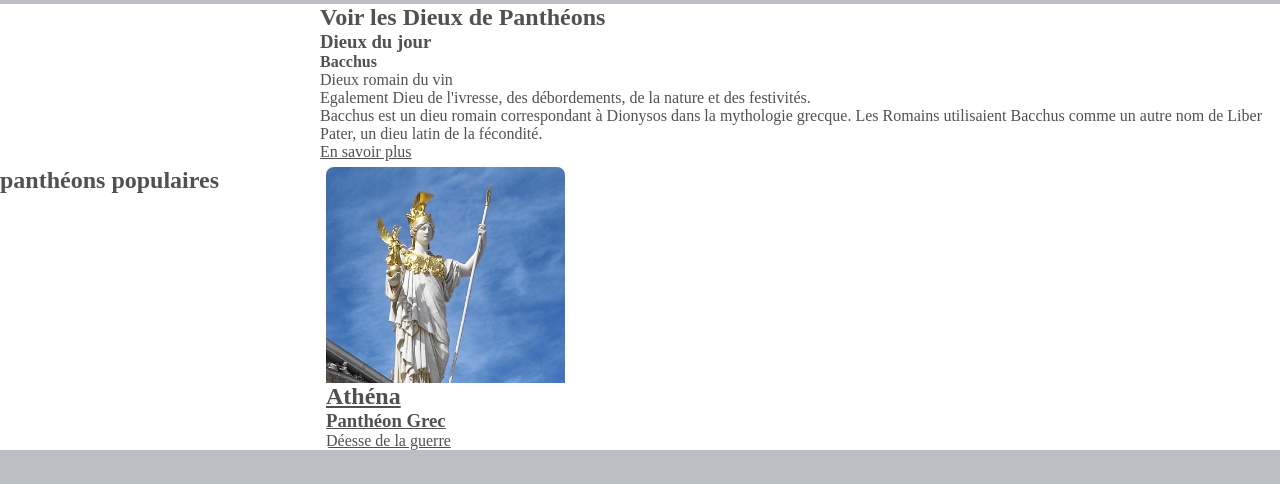
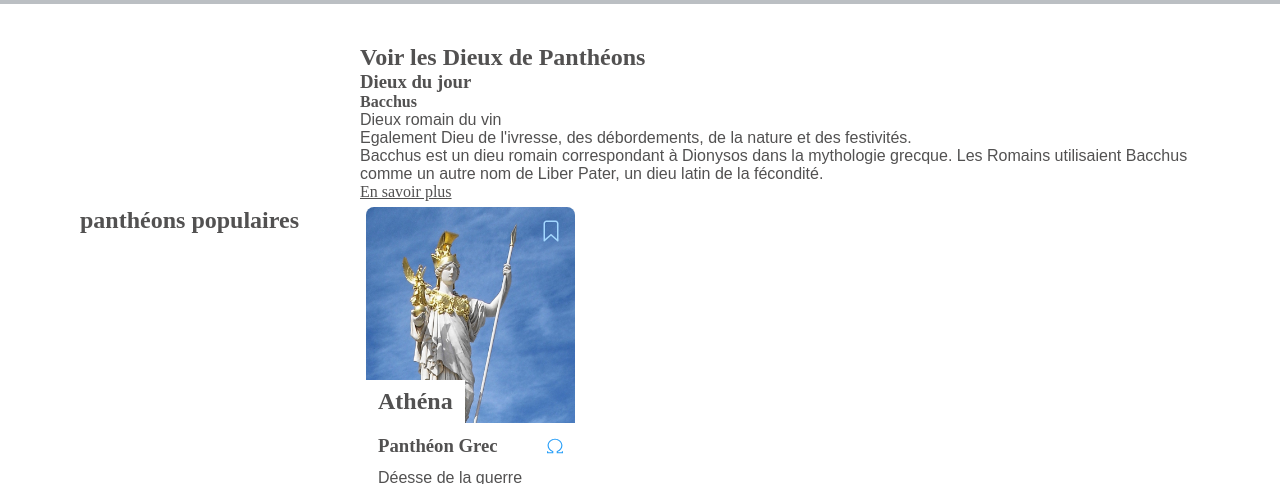
Before and after one commit to rigormortis123/atlas-divin, a website built with Parcel: page src/index.html in a window 1280 px wide. Shown: the part 76-560 px from the top of the page. Built offline with nearby package versions, Linux system fonts and the light colour scheme; a web font is replaced by a local one.

Commit message:
avancements randoms

```diff
--- a/src/css/_base.scss
+++ b/src/css/_base.scss
@@ -19,6 +19,7 @@ body {
 
 main {
   color: var(--color-text-main);
+  padding: 20px 12px;
 }
 
 html {
@@ -58,3 +59,9 @@ html[data-theme="dark"] #dark-mode-btn {
 //   border: 1px solid black;
 //   margin: 10px;
 // }
+
+@media (min-width: 768px) {
+  main {
+    padding: 40px 80px;
+  }
+}
--- a/src/css/_font.scss
+++ b/src/css/_font.scss
@@ -0,0 +1,14 @@
+.daily-god-wrapper h3 {
+  font-family: "Caesar Dressing", serif;
+}
+
+.main-top-wrapper h2 {
+  font-family: "Caesar Dressing", serif;
+}
+
+p {
+  font-family: "Bubbler One", sans-serif;
+}
+.pantheon-filter-wrapper p {
+  font-family: "Caesar Dressing", serif;
+}
--- a/src/css/modules/_footer.scss
+++ b/src/css/modules/_footer.scss
@@ -7,6 +7,7 @@
   display: flex;
   flex-direction: row;
   align-items: end;
+  gap: 12px;
 }
 
 .footer-bottom {
@@ -15,6 +16,8 @@
 }
 
 footer {
+  position: static;
+  bottom: 0;
   background: var(--color-bg-components);
   color: var(--color-text-secondary);
 }
--- a/src/css/modules/_header.scss
+++ b/src/css/modules/_header.scss
@@ -13,13 +13,14 @@
   gap: 32px;
 }
 
+header {
+  position: sticky;
+  background: var(--color-bg-components);
+  color: var(--color-text-secondary);
+}
+
 header a {
   text-decoration: none;
-}
-
-header {
-  background: var(--color-bg-components);
-  color: var(--color-text-secondary);
 }
 
 @media (min-width: 768px) {
--- a/src/css/modules/_pantheons.scss
+++ b/src/css/modules/_pantheons.scss
@@ -1,11 +1,7 @@
-.pantheons-card img {
+.pantheons-card-img {
   width: 100%;
   height: 216px;
   object-fit: cover;
-}
-
-.pantheons-card a {
-  text-decoration: none;
 }
 
 .pantheons-card {
@@ -13,16 +9,61 @@
   border-radius: 8px;
 }
 
-.pantheons-filter-wrapper input[type="radio"] {
+.pantheons-card-top {
+  position: relative;
+}
+
+.pantheons-card.hide {
+  display: none;
+}
+
+.pantheons-card a {
+  text-decoration: none;
+}
+
+.pantheons-card-text {
+  padding: 12px;
+}
+
+.pantheons-card-text-top {
+  display: flex;
+  align-items: center;
+  justify-content: space-between;
+  margin-bottom: 12px;
+}
+
+.pantheons-card-text-top img {
+  width: 16px;
+}
+
+.pantheons-card-title {
+  position: absolute;
+  padding: 8px 12px;
+  bottom: 0;
+  display: inline;
+  background: var(--color-bg);
+}
+
+.pantheons-card-bookmark {
+  position: absolute;
+  top: 12px;
+  right: 12px;
+}
+
+.pantheons-filter-wrapper {
+  position: sticky;
+}
+
+.pantheons-filter input[type="radio"] {
   display: none; /* Cache les vrais boutons radio */
 }
 
-.pantheons-filter-wrapper input[type="radio"]:checked + label {
+.pantheons-filter input[type="radio"]:checked + label {
   background: var(--color-blue);
   color: white;
 }
 
-.pantheons-filter-wrapper label {
+.pantheons-filter label {
   cursor: pointer; /* Montre que c'est cliquable */
   padding: 12px 8px;
   background: white;
--- a/src/index.html
+++ b/src/index.html
@@ -58,10 +58,10 @@
       </div>
 
       <section class="row pantheons-wrapper">
-        <section class="col-md-3 pantheon-filters">
+        <section class="col-md-3 pantheons-filter-wrapper">
           <h2>panthéons populaires</h2>
 
-          <div class="pantheons-filter-wrapper">
+          <div class="pantheons-filter">
             <input type="radio" name="type" id="greece" value="greece" />
             <label>
               <p>Panthéon grec</p>
@@ -69,7 +69,7 @@
             </label>
           </div>
 
-          <div class="pantheons-filter-wrapper">
+          <div class="pantheons-filter">
             <input type="radio" name="type" id="egypt" value="egypt" />
             <label>
               <p>Panthéon égyptien</p>
@@ -77,7 +77,7 @@
             </label>
           </div>
 
-          <div class="pantheons-filter-wrapper">
+          <div class="pantheons-filter">
             <input type="radio" name="type" id="nordic" value="nordic" />
             <label
               ><p>Panthéon nordique</p>
@@ -85,7 +85,7 @@
             </label>
           </div>
 
-          <div class="pantheons-filter-wrapper">
+          <div class="pantheons-filter">
             <input type="radio" name="type" id="roman" value="roman" />
             <label>
               <p>Panthéon romain</p>
@@ -96,11 +96,28 @@
 
         <section class="col-md-9 pantheons-card-wrapper">
           <a href="#athena">
-            <article class="col-md-3 pantheons-card" data-type="greece">
-              <img src="./imgs/athena.png" alt="Statue de Athéna" />
-              <h2>Athéna</h2>
-              <h3>Panthéon Grec</h3>
-              <p>Déesse de la guerre</p>
+            <article class="col-md-3 col-6 pantheons-card" data-type="greece">
+              <div class="pantheons-card-top">
+                <a href="#bookmarked">
+                  <img
+                    class="pantheons-card-bookmark"
+                    src="./imgs/icon/bookmark-outline.svg"
+                  />
+                </a>
+                <h2 class="pantheons-card-title">Athéna</h2>
+                <img
+                  class="pantheons-card-img"
+                  src="./imgs/athena.png"
+                  alt="Statue de Athéna"
+                />
+              </div>
+              <div class="pantheons-card-text">
+                <div class="pantheons-card-text-top">
+                  <h3>Panthéon Grec</h3>
+                  <img src="./imgs/icon/greek.svg" alt="" />
+                </div>
+                <p>Déesse de la guerre</p>
+              </div>
             </article>
           </a>
         </section>
```
Also changed, not shown: src/imgs/icon/bookmark-outline.svg (added), src/imgs/icon/greek.svg (added).
